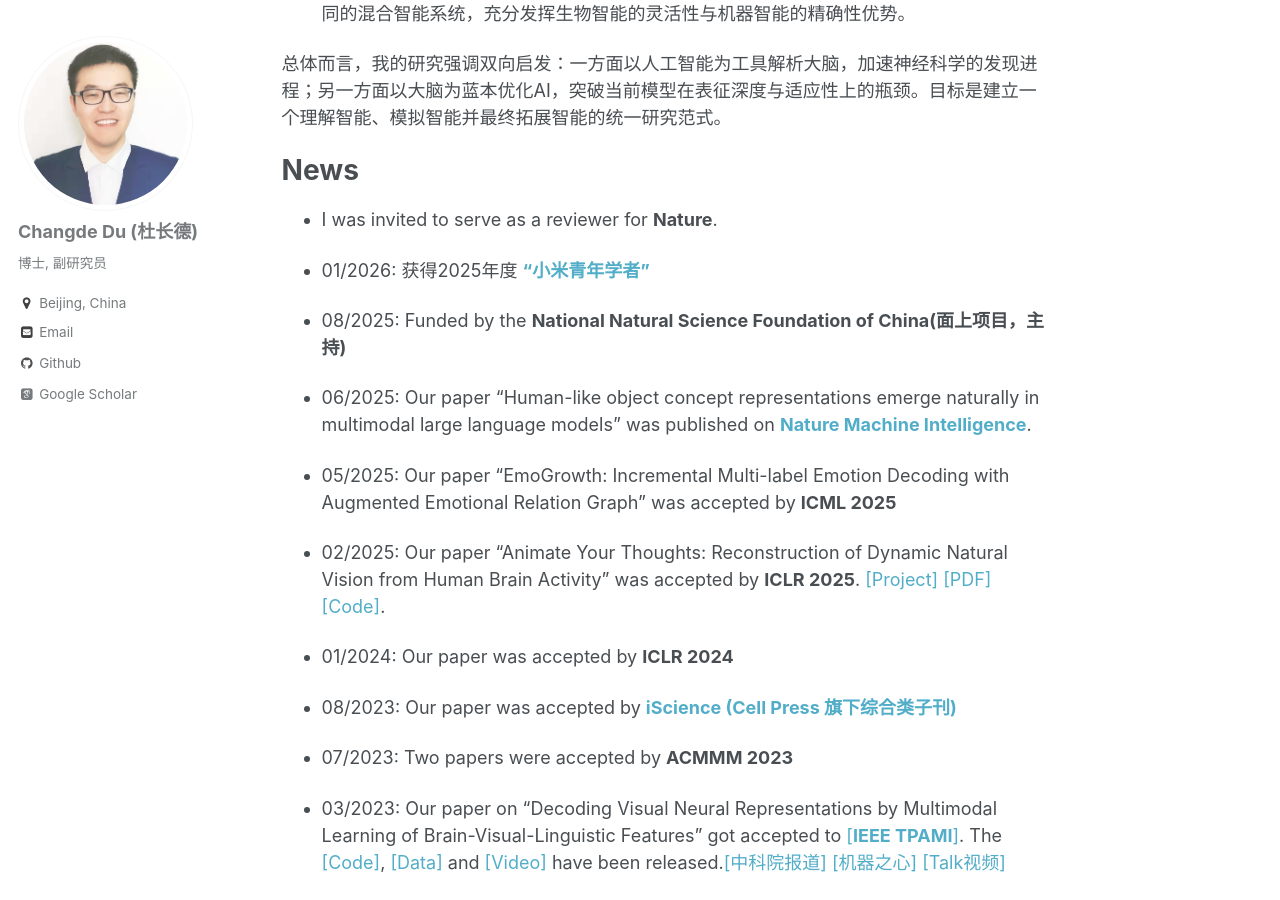
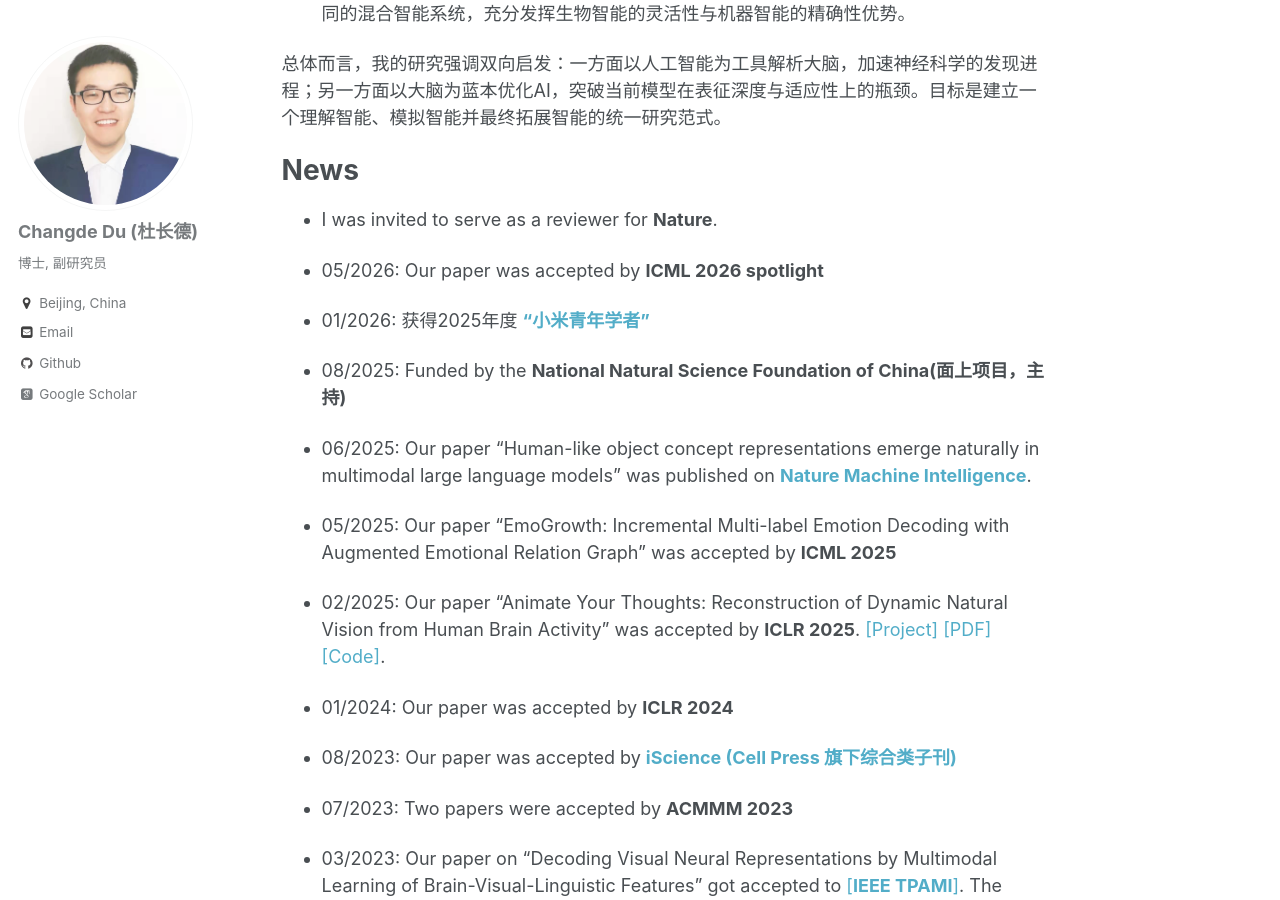
Before and after one commit to ChangdeDu/changdedu.github.io, a Jekyll site: the page built from _pages/about.md, in a window 1280 px wide and 900 px high, scrolled down 1004 px. Built offline with Jekyll 4.4.1, drawn with Linux system fonts in a browser that asks for light colours; some web fonts are replaced.

Commit message:
Update about.md

```diff
--- a/_pages/about.md
+++ b/_pages/about.md
@@ -23,6 +23,8 @@ redirect_from:
 
 # News
 - I was invited to serve as a reviewer for **Nature**.
+
+- 05/2026: Our paper was accepted by **ICML 2026 spotlight**
 
 - 01/2026: 获得2025年度 [**"小米青年学者"**](https://cdn.cnbj1.fds.api.mi-img.com/charity-static-file/res/document/20260212/e2cc6d17a5e0475cbac21a698095d5dc.pdf)
 
```
